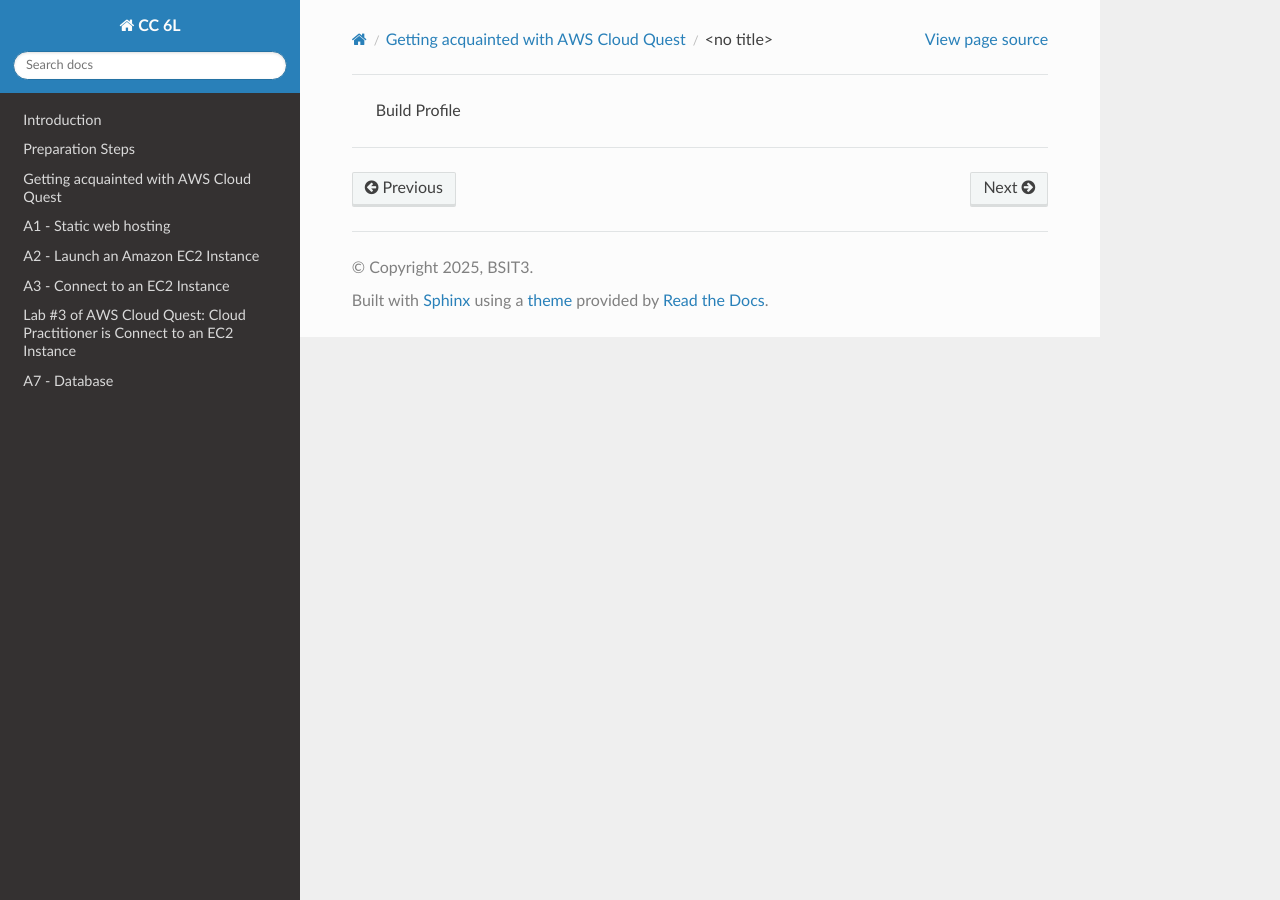
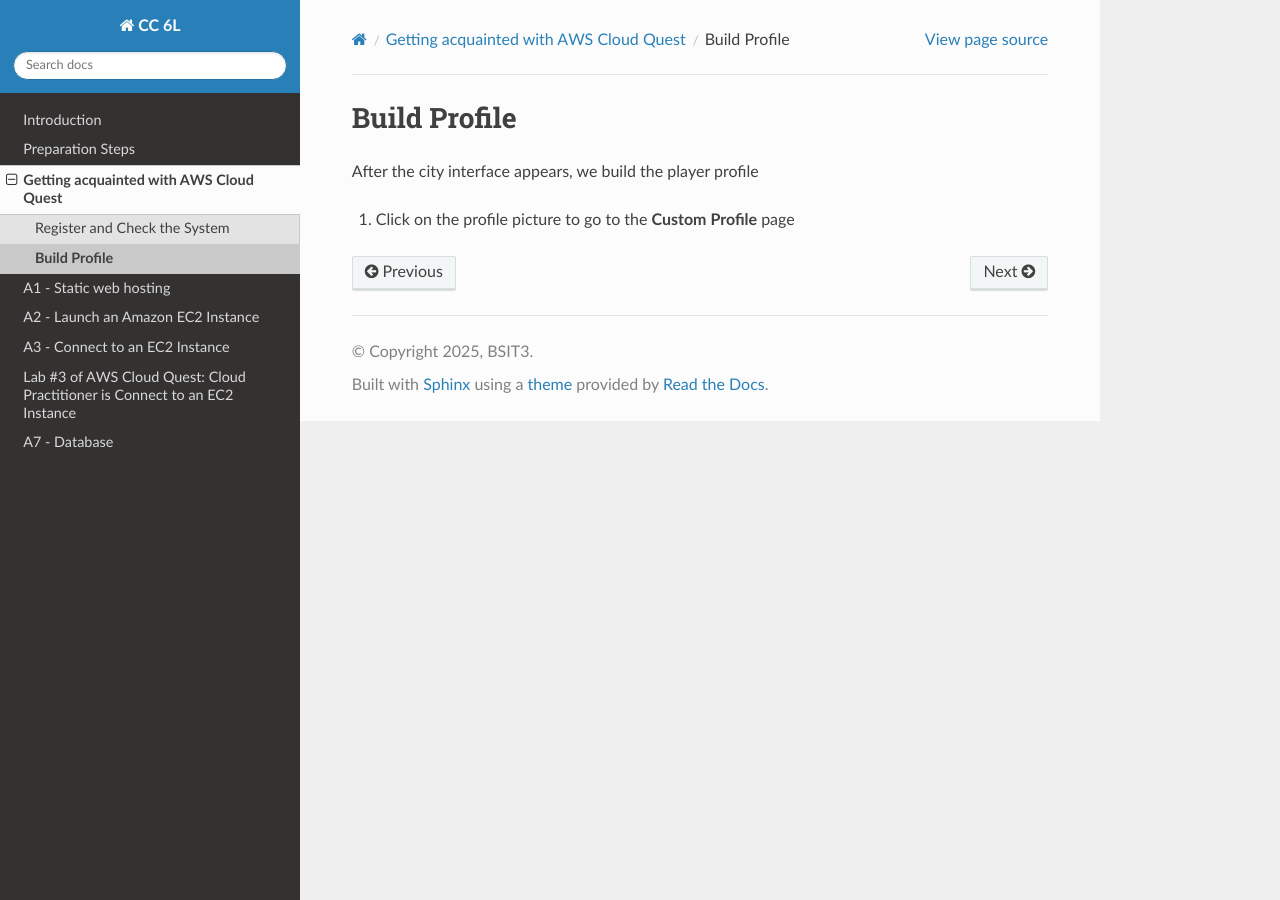
Before and after one commit to user-5005/Aws-Cloud_Practitioner, a Sphinx documentation site: the page built from docs/source/build_profile.rst, in a window 1280 px wide. Built offline with Sphinx 7.4.7 and the Read the Docs theme 3.1.0, drawn with Linux system fonts in a browser that asks for light colours.

Commit message:
Update build_profile.rst

```diff
--- a/docs/source/build_profile.rst
+++ b/docs/source/build_profile.rst
@@ -1,2 +1,6 @@
- Build Profile
+Build Profile
 ===============
+
+After the city interface appears, we build the player profile
+
+1. Click on the profile picture to go to the **Custom Profile** page
```
